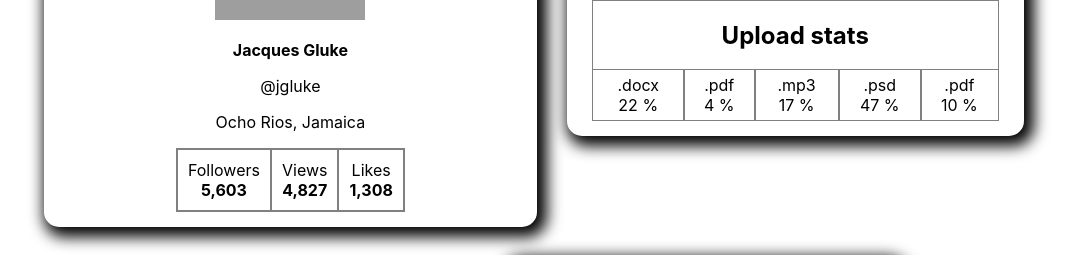
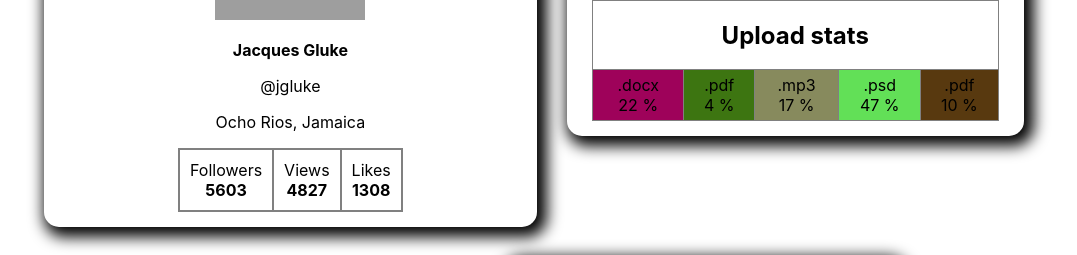
Before and after one commit to iromjalis/goit-react-hw-01-components, a React (Create React App) app: page / in a window 1280 px wide. Shown: the part 204-459 px from the top of the page, without its empty margins (106-1183 px from the left). Built offline with nearby package versions, Linux system fonts and the light colour scheme; grey boxes are pictures that could not be loaded.

Commit message:
random bgc + different StatItem

```diff
--- a/src/components/Profile/Profile.jsx
+++ b/src/components/Profile/Profile.jsx
@@ -4,6 +4,7 @@ import PropTypes from 'prop-types';
 import './Profile.css';
 //default
 import defaultImg from '../../defaultPhoto.jpg'
+import StatsItem from './StatsItem';
 
  const Profile = ( {name, tag, location, avatar, stats} ) => {
 
@@ -24,10 +25,9 @@ import defaultImg from '../../defaultPhoto.jpg'
   </div>
 
            <ul className="Stats">
-             {Object.entries(stats).map((stat, i)=>(<li className="StatItem" key={i}>
-               <span className="label">{stat[0][0].toUpperCase()}{stat[0].slice(1,)}</span>
-      <span className="quantity">{stat[1].toString().replace(/\B(?=(\d{3})+(?!\d))/g, ",")} </span>
-    </li>))}
+             {Object.entries(stats).map((stat, i) => (
+               <StatsItem stat={stat} key={i}/>
+             ))}
    </ul>
 </div>
 
--- /dev/null
+++ b/src/components/Profile/StatsItem.jsx
@@ -0,0 +1,9 @@
+import React from 'react';
+
+const StatsItem = ({ stat: [key, value] }) => (
+    <li className="StatItem" >
+               <span className="label">{key}</span>
+      <span className="quantity">{value} </span>
+</li>
+)
+export default StatsItem;
--- /dev/null
+++ b/src/components/Statistics/StatisticItem.jsx
@@ -0,0 +1,11 @@
+import React from 'react';
+
+const StatisticItem = ({backgroundColor, stat: { id, label, percentage }}) => {
+    return (<li className="stat-item" style={{backgroundColor: `${backgroundColor}`}} key={id}>
+    <span className="label">{label}</span>
+    <span className="percentage">{percentage} %</span>
+            </li>)
+
+}
+
+export default  StatisticItem
--- a/src/components/Statistics/Statistics.jsx
+++ b/src/components/Statistics/Statistics.jsx
@@ -1,10 +1,13 @@
 import React  from 'react';
 import PropTypes from 'prop-types';
 import   './Statistics.css';
-let randomColor = (Math.round, Math.random, 255)
-// console.log('random', randomColor)
-
-
+import StatisticItem from './StatisticItem';
+const randomColor = () => {
+  let random1 = Math.round(Math.random() * 255);
+  let random2 = Math.round(Math.random() * 255);
+  let random3 = Math.round(Math.random() * 255);
+  return `rgb(${random1}, ${random2}, ${random3})`;
+};
 
 const Statistics = ({ title, stats }) => {
   return (
@@ -12,11 +15,10 @@ const Statistics = ({ title, stats }) => {
       <section className="statistics">
         {title && <h2 className="title">{title}</h2>}
           <ul className="stat-list">
-            {stats.map(({id, label, percentage}) =>
-            (<li className="stat-item" style={{backgroundColor: `rgb(randomColor, randomColor, randomColor)`}} key={id}>
-    <span className="label">{label}</span>
-    <span className="percentage">{percentage} %</span>
-            </li>))}
+          {stats.map((stat, i) => {
+            let backgroundColor = randomColor();
+            return <StatisticItem stat={stat} backgroundColor={backgroundColor} key={stat.id}/>
+          })}
           </ul>
       </section>
     </div>
@@ -29,7 +31,7 @@ Statistics.propTypes = {
 };
 
 Statistics.defaultProps = {
-  // bla: 'test',
+  title:''
 };
 
 export default Statistics;
--- a/src/data/user.json
+++ b/src/data/user.json
@@ -4,8 +4,8 @@
   "location": "Ocho Rios, Jamaica",
   "avatar": "https://www.flaticon.com/svg/static/icons/svg/3784/3784184.svg",
   "stats": {
-    "followers": 5603,
-    "views": 4827,
-    "likes": 1308
+    "Followers": 5603,
+    "Views": 4827,
+    "Likes": 1308
   }
 }
```
